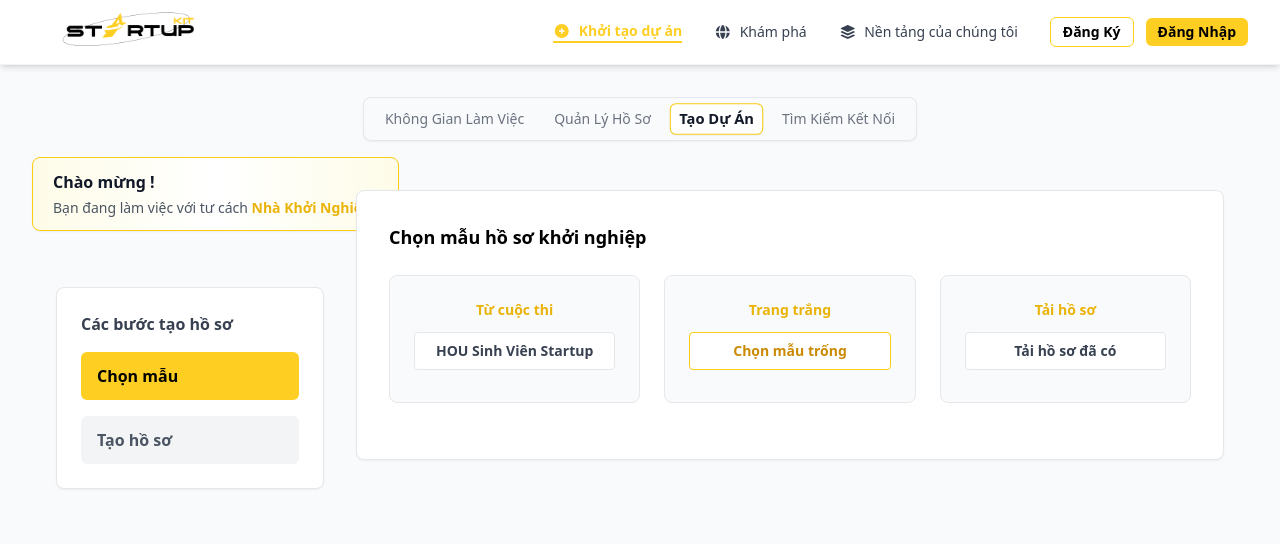
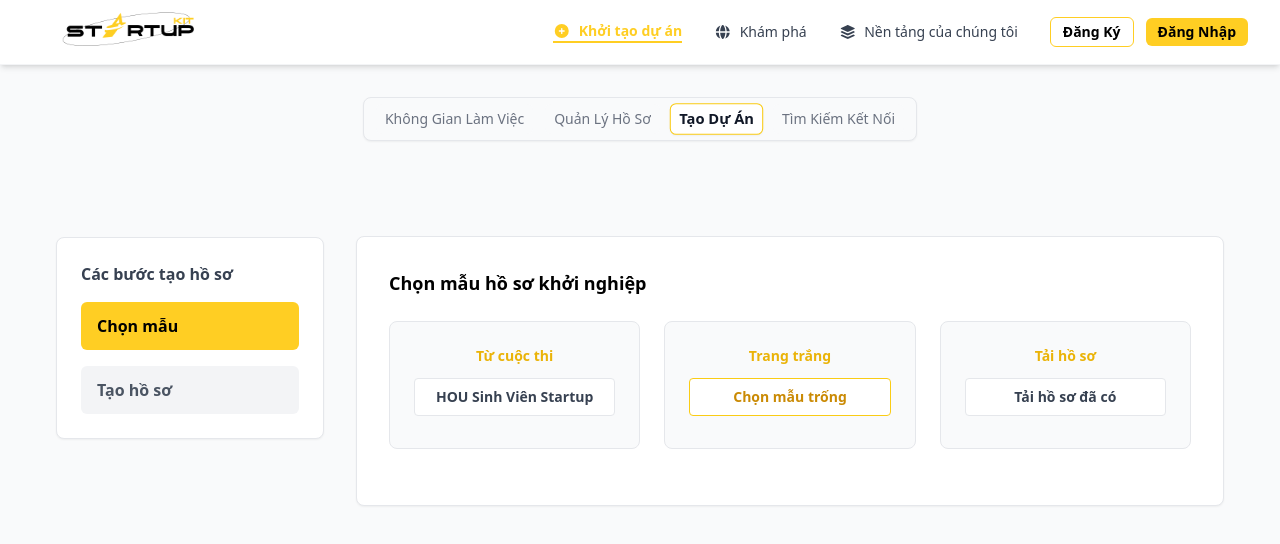
Before and after one commit to AnhQuangVu/StartupKit-fe, a React (Vite) app: page /create-project in a window 1280 px wide. Shown: the top 544 px of the page. Built offline with nearby package versions, Linux system fonts and the light colour scheme; what @react-pdf/renderer would draw is missing.

Commit message:
sửa lại layout do lỗi

```diff
--- a/src/components/dashboard/DashboardHeader.jsx
+++ b/src/components/dashboard/DashboardHeader.jsx
@@ -9,6 +9,7 @@ const DashboardHeader = ({ userType = "founder", isLoggedIn = false }) => {
     title: "Chào mừng !",
     role: "Nhà Khởi Nghiệp",
   });
+  const [showWelcome, setShowWelcome] = useState(false); // State mới để kiểm soát hiển thị welcome
 
   useEffect(() => {
     switch (userType) {
@@ -25,15 +26,30 @@ const DashboardHeader = ({ userType = "founder", isLoggedIn = false }) => {
     }
   }, [userType]);
 
+  // useEffect mới: Hiển thị welcome tạm thời khi navigate đến /dashboard
+  useEffect(() => {
+    if (location.pathname === "/dashboard") {
+      setShowWelcome(true);
+      const timer = setTimeout(() => {
+        setShowWelcome(false);
+      }, 3000); // Ẩn sau 5 giây
+
+      return () => clearTimeout(timer); // Cleanup timer khi component unmount hoặc pathname thay đổi
+    } else {
+      setShowWelcome(false); // Ẩn nếu không ở /dashboard
+    }
+  }, [location.pathname]);
+
   if (!isLoggedIn) {
     return null;
   }
   const isWorkspaceTab = location.pathname === "/dashboard";
 
   return (
-    <div className="flex flex-col md:flex-row justify-between items-center mb-8 px-8 gap-4">
-      {/* Box chào mừng */}
-      <div className="border border-yellow-400 bg-gradient-to-r from-yellow-50 via-white to-yellow-50 rounded-lg px-5 py-3 shadow-sm">
+    <div className="flex flex-col md:flex-row justify-between items-center mb-8 px-8 gap-4 mt-10">
+      {/* Box chào mừng - Chỉ hiển thị tạm thời khi trigger */}
+      {showWelcome && (
+        <div className="border border-yellow-400 bg-gradient-to-r from-yellow-50 via-white to-yellow-50 rounded-lg px-5 py-3 shadow-sm animate-fade-in">
           <span className="block text-base font-bold text-gray-900 mb-1">
             {welcomeMessage.title}
           </span>
@@ -45,6 +61,7 @@ const DashboardHeader = ({ userType = "founder", isLoggedIn = false }) => {
             !
           </span>
         </div>
+      )}
 
       {/* Nút thêm dự án chỉ hiển thị nếu là founder và ở tab Không Gian Làm Việc */}
       {isWorkspaceTab && userType === "founder" && (
--- a/src/pages/CreateProject.jsx
+++ b/src/pages/CreateProject.jsx
@@ -1,6 +1,8 @@
 import React, { useState, useEffect } from "react";
 import { useNavigate, useLocation } from "react-router-dom";
-import ProjectProfileFullForm, { FORM_SECTIONS } from "../components/project/ProjectProfileFullForm";
+import ProjectProfileFullForm, {
+  FORM_SECTIONS,
+} from "../components/project/ProjectProfileFullForm";
 import { useAuth } from "../context/AuthContext";
 import ProjectProfileChatbot from "../components/project/ProjectProfileChatbot";
 // Sidebar các bước tạo hồ sơ
@@ -47,7 +49,7 @@ function ProjectTemplateSelector({ onSelect }) {
   return (
     // mt-24: điện thoại
     // -mt-24: máy tính
-    <div className="bg-white rounded-lg border border-gray-200 shadow-sm p-8 w-full mt-24 lg:-mt-24">
+    <div className="bg-white rounded-lg border border-gray-200 shadow-sm p-8 w-full mt-24 ">
       <h3 className="text-lg font-semibold mb-6">Chọn mẫu hồ sơ khởi nghiệp</h3>
       <div className="flex flex-col lg:flex-row gap-6 mb-6">
         {templates.map((group, idx) => (
@@ -269,7 +271,11 @@ function CreateProject() {
           </div>
         )}
         {/* Nội dung chính */}
-        <div className={`${currentStep === 0 ? "lg:col-span-9" : "lg:col-span-12"} flex items-start justify-center`}>
+        <div
+          className={`${
+            currentStep === 0 ? "lg:col-span-9" : "lg:col-span-12"
+          } flex items-start justify-center`}
+        >
           <div className="w-full min-h-[500px] max-w-[1800px] mx-auto">
             {currentStep === 0 && (
               <div style={{ marginTop: "-97px" }}>
@@ -302,7 +308,12 @@ function CreateProject() {
                       viewBox="0 0 24 24"
                       stroke="currentColor"
                     >
-                      <path strokeLinecap="round" strokeLinejoin="round" strokeWidth={2} d="M15 19l-7-7 7-7" />
+                      <path
+                        strokeLinecap="round"
+                        strokeLinejoin="round"
+                        strokeWidth={2}
+                        d="M15 19l-7-7 7-7"
+                      />
                     </svg>
                     Quay lại
                   </button>
@@ -311,7 +322,9 @@ function CreateProject() {
                   <aside>
                     <div className="sticky top-24">
                       <div className="bg-white rounded-lg border border-gray-200 shadow-sm p-3">
-                        <h4 className="text-sm font-bold text-gray-700 mb-2">Mục lục</h4>
+                        <h4 className="text-sm font-bold text-gray-700 mb-2">
+                          Mục lục
+                        </h4>
                         <nav className="space-y-1 max-h-[calc(100vh-160px)] overflow-auto pr-1">
                           {FORM_SECTIONS.map((sec, idx) => (
                             <a
@@ -337,7 +350,9 @@ function CreateProject() {
                   <aside>
                     <div className="sticky top-24">
                       <div className="bg-white rounded-lg border border-gray-200 shadow-sm p-3">
-                        <h4 className="text-sm font-bold text-gray-700 mb-2">Trợ lý AI</h4>
+                        <h4 className="text-sm font-bold text-gray-700 mb-2">
+                          Trợ lý AI
+                        </h4>
                         <div className="max-h-[calc(100vh-160px)] overflow-auto">
                           <ProjectProfileChatbot
                             form={form}
@@ -353,8 +368,12 @@ function CreateProject() {
                                 finance: "finance",
                                 team: "team",
                               };
-                              const formField = fieldMap[fieldName] || fieldName;
-                              setForm((prev) => ({ ...prev, [formField]: value }));
+                              const formField =
+                                fieldMap[fieldName] || fieldName;
+                              setForm((prev) => ({
+                                ...prev,
+                                [formField]: value,
+                              }));
                             }}
                           />
                         </div>
--- a/src/pages/ProfileManagement.jsx
+++ b/src/pages/ProfileManagement.jsx
@@ -405,7 +405,7 @@ function ProfileManagement({ userType = "startup", isLoggedIn = true }) {
         </div>
         <DashboardHeader userType={userType} isLoggedIn={isLoggedIn} />
 
-        <div className="grid grid-cols-1 lg:grid-cols-3 gap-6 px-4 md:px-8 -mt-4">
+        <div className="grid grid-cols-1 lg:grid-cols-3 gap-6 px-4 md:px-8 -mt-4 py-10">
           {/* Danh sách hồ sơ - 1/3 chiều rộng */}
           <div className="bg-white rounded-lg border border-gray-200 shadow-sm p-4 h-fit">
             <h2 className="text-lg font-semibold mb-4">Danh sách dự án</h2>
```
Lines whose indentation alone changed are shown as unchanged.
